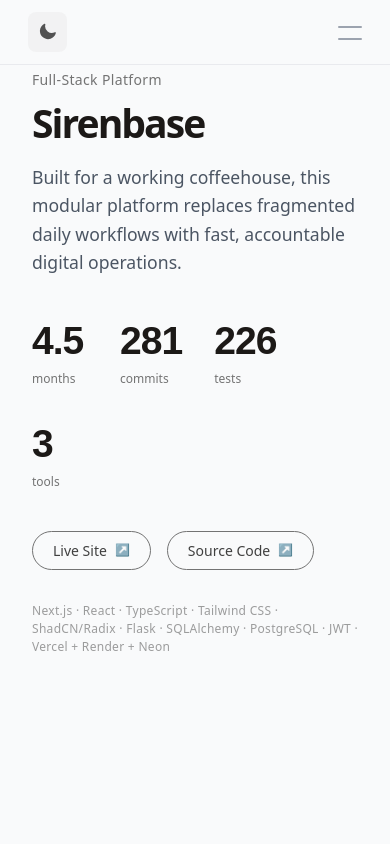
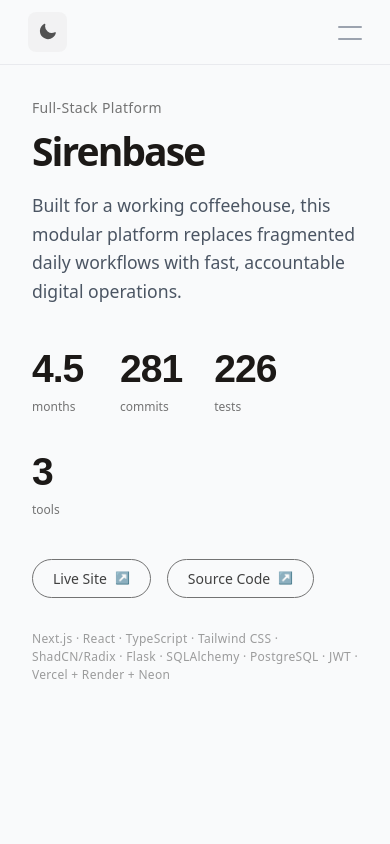
Before and after one commit to johnjohnpenafiel/Portfolio, a Next.js app: page /projects/sirenbase in a window 390 px wide. Shown: the top 844 px of the page. Built offline with nearby package versions, Linux system fonts and the light colour scheme; a web font is replaced by a local one.

Commit message:
Add mobile padding to Sirenbase hero section
Co-Authored-By: Claude Opus 4.6 <noreply@anthropic.com>

```diff
--- a/app/projects/sirenbase/components/SirenbaseHero.tsx
+++ b/app/projects/sirenbase/components/SirenbaseHero.tsx
@@ -55,7 +55,7 @@ const SirenbaseHero = () => {
 
   return (
     <section
-      className={`min-h-screen flex flex-col justify-center pt-[8vh] relative transition-opacity duration-500 -mx-8 md:-mx-16 px-8 md:px-16 bg-lightBackground dark:bg-black ${
+      className={`min-h-screen flex flex-col justify-center py-24 md:py-0 md:pt-[8vh] relative transition-opacity duration-500 -mx-8 md:-mx-16 px-8 md:px-16 bg-lightBackground dark:bg-black ${
         visible ? "opacity-100" : "opacity-0"
       }`}
     >
```
